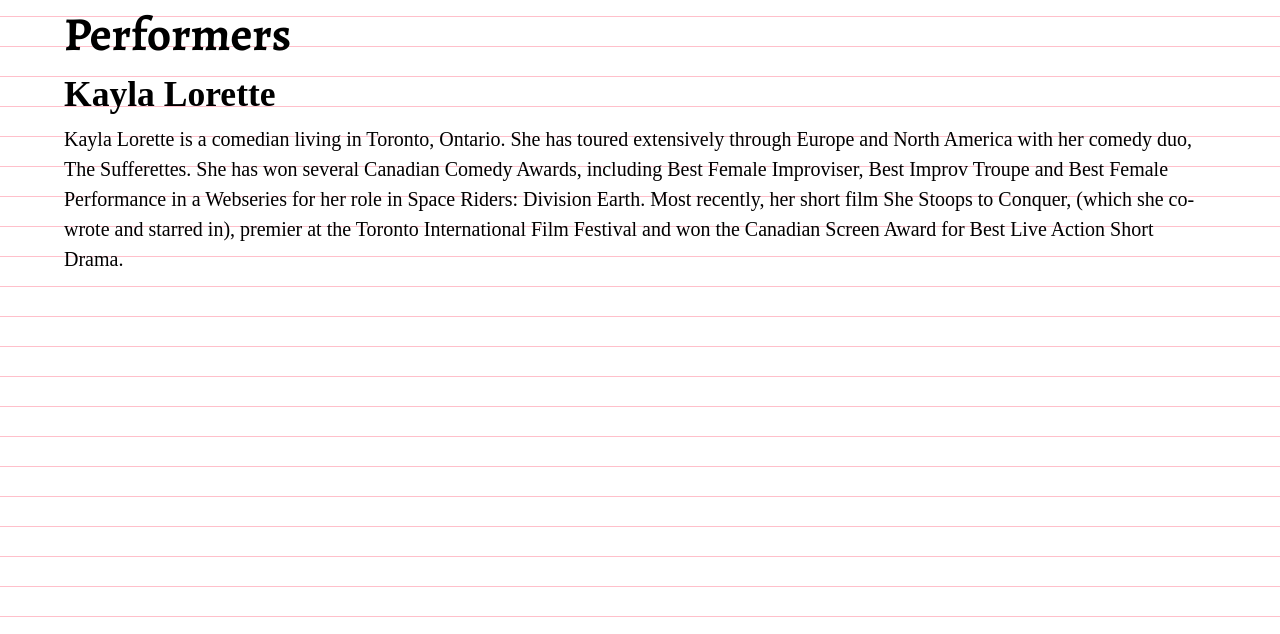
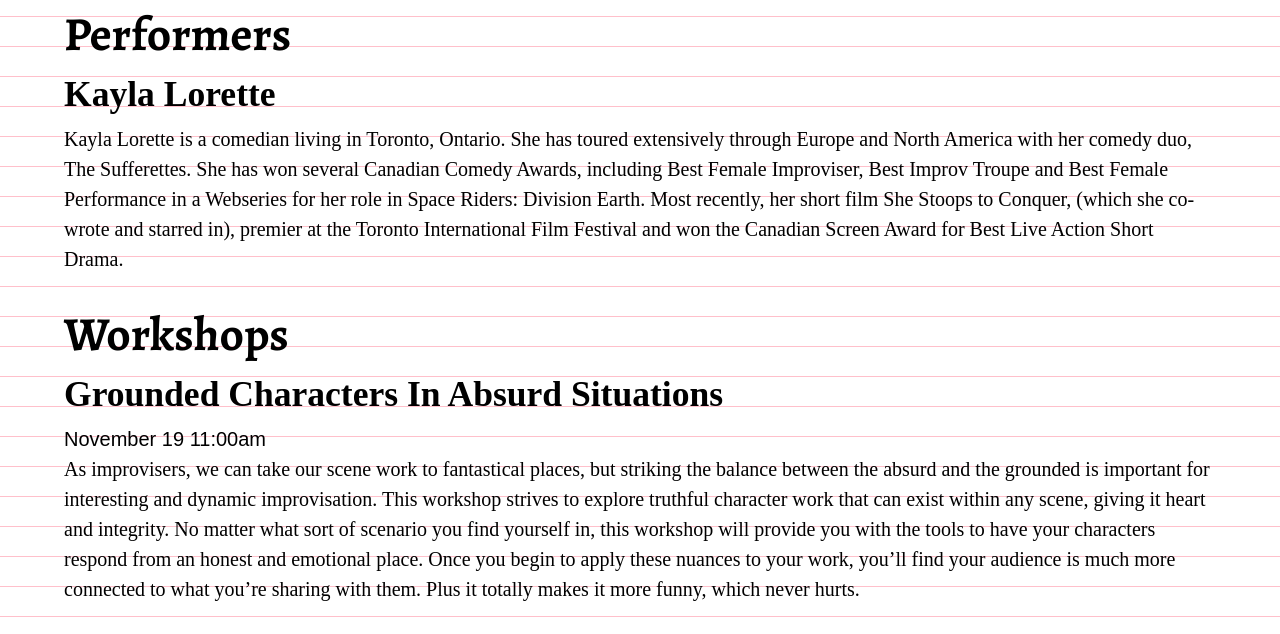
Before and after one commit to babycourageous/thelastseenfestival.com, a Jekyll site: the page built from index.html, in a window 1280 px wide and 900 px high, scrolled down 2508 px, cut to the strip 266-900 px from the top of the window. Built offline with Jekyll 4.4.1, drawn with Linux system fonts in a browser that asks for light colours; some web fonts are replaced.

Commit message:
Add workshops placeholder skeleton

```diff
--- /dev/null
+++ b/_includes/workshops.html
@@ -0,0 +1,11 @@
+<section id="workshops" class="workshops">
+  <h2>Workshops</h2>
+  <div class="workshops__container">
+    <div class="workshops__workshop workshop">
+      <h3>Grounded Characters In Absurd Situations</h3>
+      <time datetime='2016-11-19'>November 19</time>
+      <time datetime='11:00'>11:00am</time>
+      <p>As improvisers, we can take our scene work to fantastical places, but striking the balance between the absurd and the grounded is important for interesting and dynamic improvisation. This workshop strives to explore truthful character work that can exist within any scene, giving it heart and integrity. No matter what sort of scenario you find yourself in, this workshop will provide you with the tools to have your characters respond from an honest and emotional place. Once you begin to apply these nuances to your work, you’ll find your audience is much more connected to what you’re sharing with them. Plus it totally makes it more funny, which never hurts.</p>
+    </div>
+  </div>
+</section>
--- a/index.html
+++ b/index.html
@@ -5,3 +5,4 @@ layout: default
 {% include schedule.html %}
 {% include shows.html %}
 {% include performers.html %}
+{% include workshops.html %}
```
